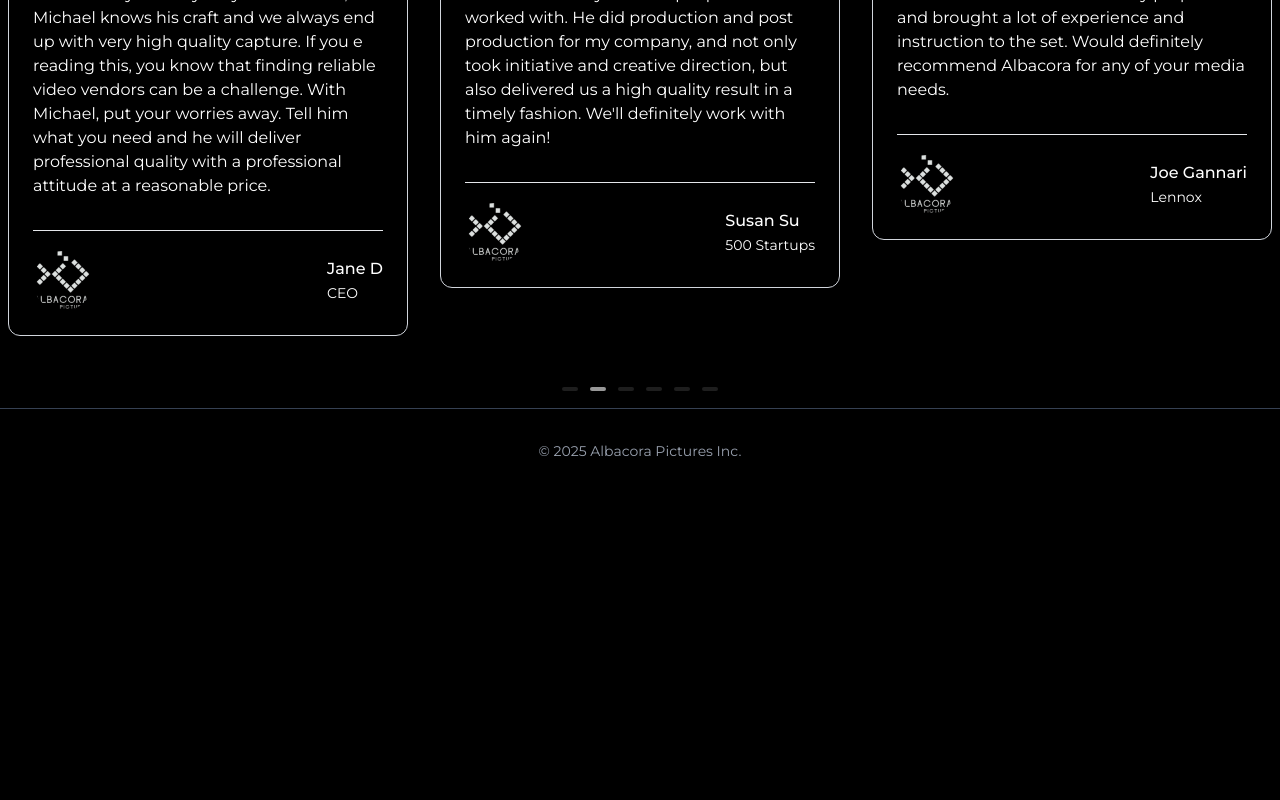
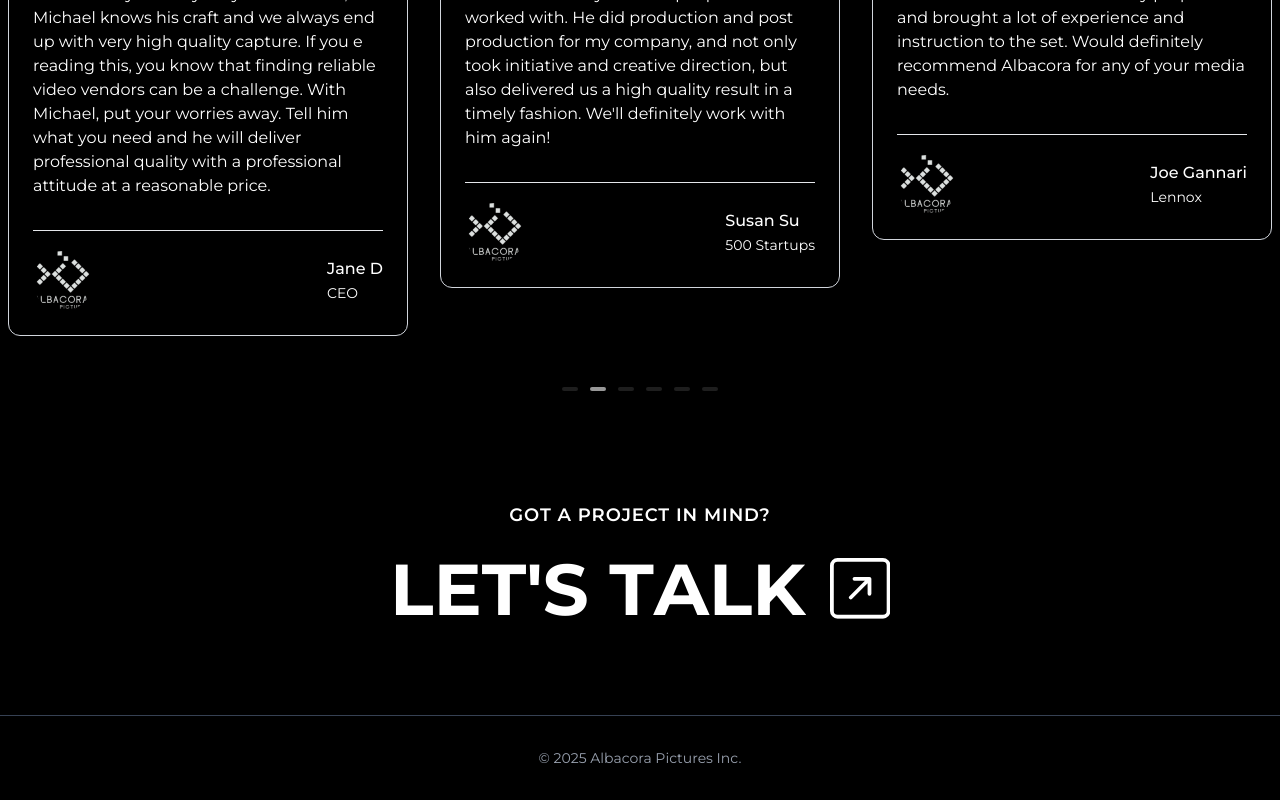
Before and after one commit to abhigeorge/albacora, a Next.js app: page / in a window 1280 px wide. Shown: the part 2698-3498 px from the top of the page. Before the commit the page ends 3191 px from the top, so only its background shows below. Built offline with nearby package versions, Linux system fonts and the light colour scheme.

Commit message:
footer top added

```diff
--- a/app/about/page.tsx
+++ b/app/about/page.tsx
@@ -5,6 +5,7 @@ import { motion } from 'framer-motion';
 import michaelValverde from '@/public/michael-valverde.webp';
 import ButtonLink from '../components/ButtonLink';
 import Breadcrumb from '../components/Breadcrumb';
+import { FooterTop } from '../components/FooterTop';
 
 const fadeUp = {
   hidden: { opacity: 0, y: 30 },
@@ -177,6 +178,7 @@ export default function AboutPage() {
           </motion.div>
         </section>
       </motion.main>
+      <FooterTop />
     </>
   );
 }
--- a/app/bts/page.tsx
+++ b/app/bts/page.tsx
@@ -1,4 +1,5 @@
 import Breadcrumb from '../components/Breadcrumb';
+import { FooterTop } from '../components/FooterTop';
 import MasonryGrid from '../components/MasonryGrid';
 
 const images = Array.from({ length: 100 }).map((_, i) => ({
@@ -14,6 +15,7 @@ export default function GalleryPage() {
       <main className="px-4 py-20 mb-20">
         <MasonryGrid images={images} />
       </main>
+      <FooterTop />
     </>
   );
 }
--- /dev/null
+++ b/app/components/FooterTop.tsx
@@ -0,0 +1,17 @@
+import { FlipTextLink } from './FlipTextLink';
+
+export function FooterTop() {
+  return (
+    <section className="grid place-content-center gap-8 bg-black px-8 py-24 text-white">
+      <h1 className="text-1xl sm:text-lg md:text-1xl lg:text-1xl font-semibold text-center uppercase leading-tight tracking-wider">
+        Got a project in mind?
+      </h1>
+
+      <FlipTextLink
+        href="/contact"
+        text="Let's&nbsp;Talk"
+        className="text-4xl sm:text-6xl md:text-6xl lg:text-7xl"
+      />
+    </section>
+  );
+}
--- a/app/page.tsx
+++ b/app/page.tsx
@@ -1,4 +1,5 @@
 import ButtonLink from './components/ButtonLink';
+import { FooterTop } from './components/FooterTop';
 import Hero from './components/Hero';
 import TestimonialSlider from './components/Testimonials';
 import VideoLftGrid from './components/VideoLeftGrid';
@@ -18,6 +19,7 @@ export default function Home() {
         </ButtonLink>
       </div>
       <TestimonialSlider />
+      <FooterTop />
     </>
   );
 }
--- a/app/video/page.tsx
+++ b/app/video/page.tsx
@@ -2,6 +2,7 @@
 
 import Breadcrumb from '../components/Breadcrumb';
 import ButtonLink from '../components/ButtonLink';
+import { FooterTop } from '../components/FooterTop';
 import VideoGrid from '../components/VideoGrid';
 
 export default function VideoPage() {
@@ -19,6 +20,7 @@ export default function VideoPage() {
           MORE WORK
         </ButtonLink>
       </div>
+      <FooterTop />
     </>
   );
 }
--- a/app/work/page.tsx
+++ b/app/work/page.tsx
@@ -2,6 +2,7 @@
 
 import Breadcrumb from '../components/Breadcrumb';
 import ButtonLink from '../components/ButtonLink';
+import { FooterTop } from '../components/FooterTop';
 import WorkGrid from '../components/WorkGrid';
 
 export default function WorkPage() {
@@ -19,6 +20,7 @@ export default function WorkPage() {
           MORE WORK
         </ButtonLink>
       </div>
+      <FooterTop />
     </>
   );
 }
```
